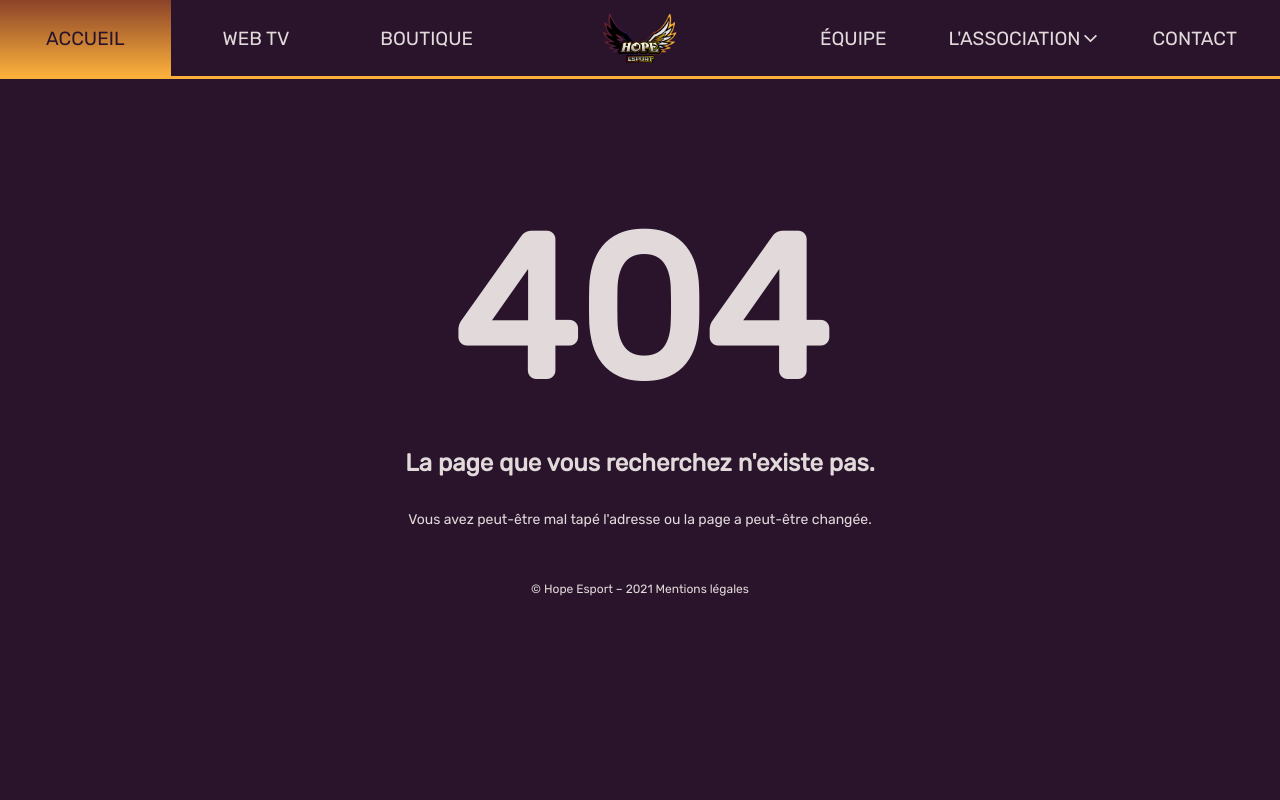
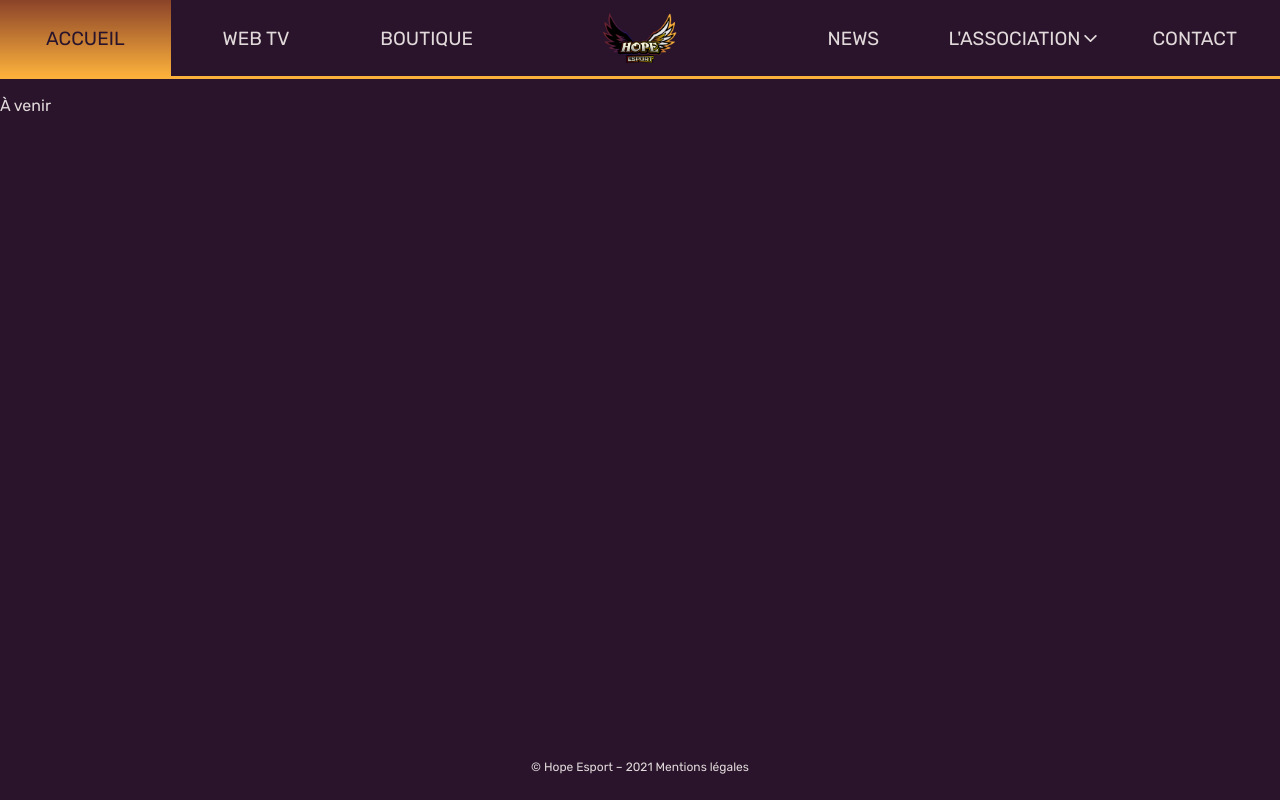
Before and after one commit to ServetoAM/hackathonHope-front, a React (Create React App) app: page /news in a window 1280 px wide. Built offline with nearby package versions, Linux system fonts and the light colour scheme.

Commit message:
news comp init, carousel init and minor css changes

```diff
--- a/package.json
+++ b/package.json
@@ -11,6 +11,7 @@
     "react-burger-menu": "^3.0.6",
     "react-dom": "^17.0.2",
     "react-icons": "^4.3.1",
+    "react-responsive-carousel": "^3.2.22",
     "react-router-dom": "^5.3.0",
     "react-scripts": "4.0.3",
     "react-twitch-embed-video": "^3.0.1",
--- a/src/App.js
+++ b/src/App.js
@@ -5,13 +5,12 @@ import Staff from './components/pages/staff/Staff.jsx';
 import WebTV from './components/pages/webTV/WebTV.jsx';
 import Home from './components/pages/accueil/Home.jsx';
 import Equipe from './components/pages/equipe/Equipe.jsx';
-import Brackets from './components/pages/tournois/brackets/Brackets.jsx';
-import HallFame from './components/pages/tournois/hall of fame/HallFame.jsx';
 import Propos from './components/pages/apropos/Propos.jsx';
 import Boutique from './components/pages/boutique/Boutique.jsx';
 import ErrorPage from './components/pages/404/error_page';
 import NavbarMobile from './components/navbar/NavbarMobile';
 import PlayerCard from './components/playerCard/PlayerCard';
+import News from './components/pages/news/News';
 import { BrowserRouter as Router, Switch, Route } from 'react-router-dom';
 
 function App() {
@@ -23,12 +22,11 @@ function App() {
         <Switch>
             <Route exact path="/" component={Home}/>
             <Route path="/web-tv" component={WebTV}/>
+            <Route path="/news" component={News}/>
             <Route path="/equipe" component={Equipe}/>
             <Route path="/equipe/:id" component={PlayerCard}/>
             <Route path="/contact" component={ContactForm}/>
             <Route path="/staff" component={Staff}/>
-            <Route path="/brackets" component={Brackets}/>
-            <Route path="/hall-of-fame" component={HallFame}/>
             <Route path="/a-propos" component={Propos}/>
             <Route path="/boutique" component={Boutique}/>
             <Route component={ErrorPage}/>
--- /dev/null
+++ b/src/components/carousel/Carousel.css
@@ -0,0 +1,3 @@
+.carousel-img {
+    width: 50vw;
+}
--- /dev/null
+++ b/src/components/carousel/Carousel.jsx
@@ -0,0 +1,15 @@
+import { Carousel } from "react-responsive-carousel";
+import "react-responsive-carousel/lib/styles/carousel.min.css";
+
+export default () => (
+  <Carousel autoPlay>
+      <div className='carousel-img'>
+        <img alt="" src="https://images.unsplash.com/photo-1542751371-adc38448a05e?ixlib=rb-1.2.1&ixid=MnwxMjA3fDB8MHxwaG90by1wYWdlfHx8fGVufDB8fHx8&auto=format&fit=crop&w=1170&q=80" />
+        <p className="legend">Legend 1</p>
+      </div>
+      <div className='carousel-img'>
+        <img alt="" src="https://images.unsplash.com/photo-1598550487031-0898b4852123?ixlib=rb-1.2.1&ixid=MnwxMjA3fDB8MHxwaG90by1wYWdlfHx8fGVufDB8fHx8&auto=format&fit=crop&w=1170&q=80" />
+        <p className="legend">Legend 2</p>
+      </div>
+  </Carousel>
+);
--- a/src/components/navbar/Navbar.jsx
+++ b/src/components/navbar/Navbar.jsx
@@ -16,11 +16,12 @@ function Navbar() {
 				<img className="logo" src={logo} alt="Logo Hope" />
 			</Link>
 			<div className="text-style1">
-				<Link className="button2" to="/equipe">Équipe</Link>
+				<Link className="button2" to="/news">News</Link>
 				<div className="nav-listItem button2">L'association<IoIosArrowDown className="arrow"/>
 					<ul  className="nav-listItemDrop">
+					<Link className="text-decoration" to="/equipe"><li className="button3">Équipe</li></Link>
+					<Link className="text-decoration" to="/staff"><li className="button3">Staff</li></Link>
 					<Link className="text-decoration" to="/a-propos"><li className="button3">A propos</li></Link>
-					<Link className="text-decoration" to="/staff"><li className="button3">Staff</li></Link>
 					</ul>
 				</div>
 				<Link className="button2" to="/contact">Contact</Link>
--- a/src/components/navbar/Navbar.scss
+++ b/src/components/navbar/Navbar.scss
@@ -35,7 +35,7 @@ body {
     align-items: center;
     color: #e2dada;
     list-style-type: none;
-      font-size: 19px;
+    font-size: 19px;
     cursor: pointer;
     text-decoration: none;
     height: 100%;
@@ -124,7 +124,7 @@ ul {
 	top: 7vh;
 	left: 3.8vw;
 	box-shadow: 0 0 5px black ;
-	background-color: #18181b;
+	background-color: rgb(75, 51, 97);
 	text-align: left;
 	width: 10rem;
 	padding: 1rem;
--- a/src/components/pages/boutique/Boutique.jsx
+++ b/src/components/pages/boutique/Boutique.jsx
@@ -2,17 +2,18 @@ import React from "react";
 import "./Boutique.css";
 import shirt_front from "../../../assets/shirt_front.png";
 import shirt_back from "../../../assets/shirt_back.png";
+import Carousel from "../../carousel/Carousel";
 
 
 function Boutique() {
   return (
     <div className="boutiqueDiv">
-      {/* <h2 className="boutiqueTitre">Hope Merch</h2> */}
       <p className="boutiqueP">
         Retrouvez les articles emblématiques de l'équipe sur notre
         <a className='shop-link' target="_blank"  href="https://eliminate.fr/categorie-produit/hope-esport/" >boutique</a>
         affiliée !
       </p>
+      <Carousel />
       <div className='shirt-images'>
         <a target="_blank" href="https://eliminate.fr/categorie-produit/hope-esport/" >
           <img
--- /dev/null
+++ b/src/components/pages/news/News.css
@@ -0,0 +1,4 @@
+.News {
+    padding-top: 12vh;
+    height: 78vh;
+}
--- /dev/null
+++ b/src/components/pages/news/News.jsx
@@ -0,0 +1,10 @@
+import React from 'react'
+import './News.css'
+
+export default function News() {
+    return (
+        <div className='News'>
+            À venir
+        </div>
+    )
+}
```
Also changed, not shown: src/components/pages/boutique/Boutique.css (+0 -9 lines), 1 other file (tests, documents, lock files or other folders).
